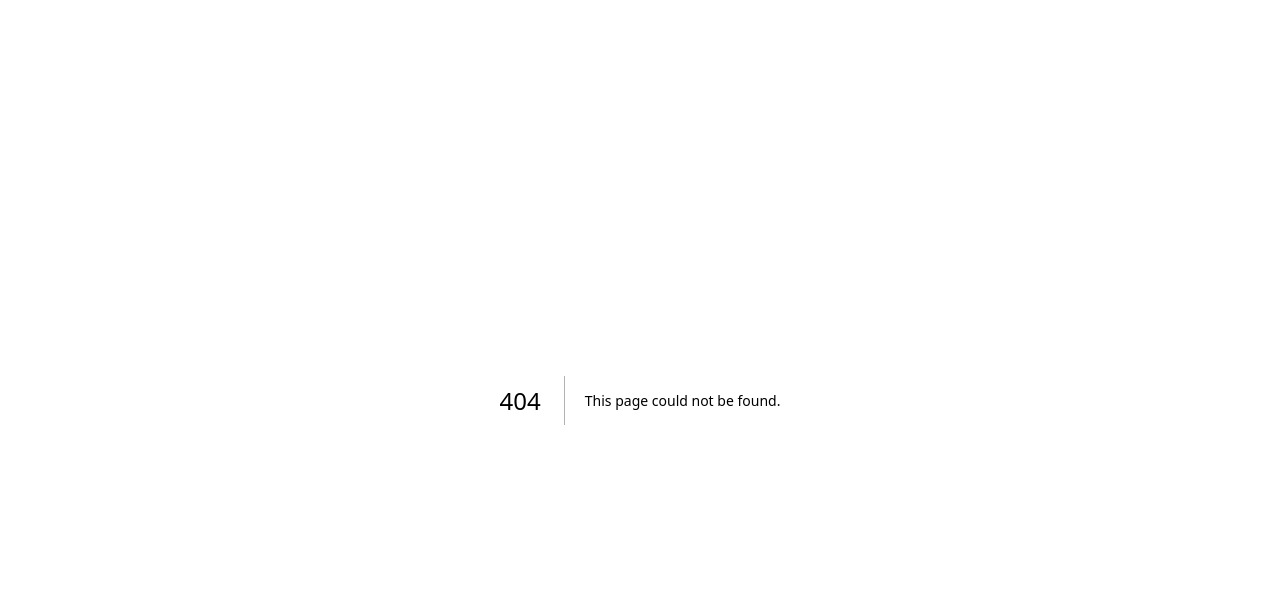
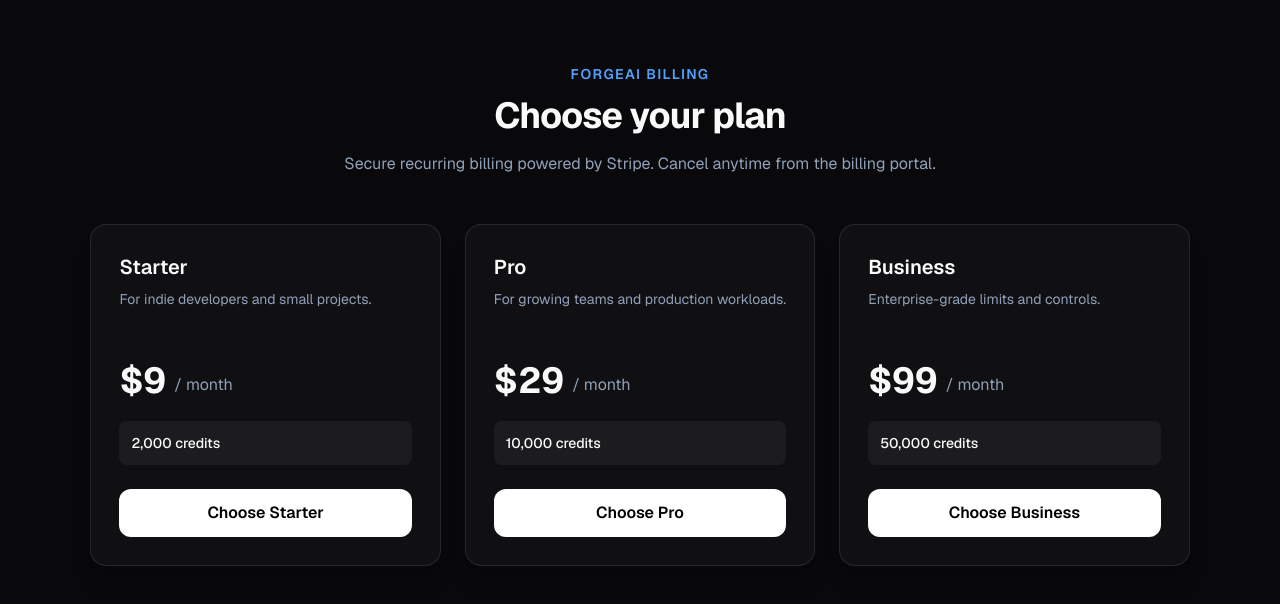
Before and after one commit to amineadd19-a11y/ForgeAI, a Next.js app: page /pricing in a window 1280 px wide. Before the commit this address had no page. Shown: the top 604 px of the page. Built offline with nearby package versions, Linux system fonts and the light colour scheme.

Commit message:
Add ForgeAI Stripe pricing and checkout UI

```diff
--- /dev/null
+++ b/src/app/pricing/page.tsx
@@ -0,0 +1,67 @@
+"use client";
+
+import { useState } from "react";
+
+const plans = [
+  { tier: "STARTER", name: "Starter", price: "$9", credits: "2,000 credits", description: "For indie developers and small projects." },
+  { tier: "PRO", name: "Pro", price: "$29", credits: "10,000 credits", description: "For growing teams and production workloads." },
+  { tier: "BUSINESS", name: "Business", price: "$99", credits: "50,000 credits", description: "Enterprise-grade limits and controls." },
+];
+
+export default function PricingPage() {
+  const [loading, setLoading] = useState<string | null>(null);
+  const [error, setError] = useState<string | null>(null);
+
+  async function checkout(tier: string) {
+    setLoading(tier);
+    setError(null);
+    try {
+      const response = await fetch("/api/stripe/checkout", {
+        method: "POST",
+        headers: { "content-type": "application/json" },
+        body: JSON.stringify({ plan: tier }),
+      });
+      const data = await response.json();
+      if (response.status === 401) {
+        window.location.href = `/login?callbackUrl=${encodeURIComponent(`/pricing?plan=${tier}`)}`;
+        return;
+      }
+      if (!response.ok || !data.url) throw new Error(data.error || "Unable to start checkout");
+      window.location.href = data.url;
+    } catch (err) {
+      setError(err instanceof Error ? err.message : "Unable to start checkout");
+      setLoading(null);
+    }
+  }
+
+  return (
+    <main className="mx-auto max-w-6xl px-6 py-16">
+      <div className="mx-auto max-w-2xl text-center">
+        <p className="text-sm font-semibold uppercase tracking-widest text-blue-400">ForgeAI Billing</p>
+        <h1 className="mt-3 text-4xl font-bold tracking-tight">Choose your plan</h1>
+        <p className="mt-4 text-slate-400">Secure recurring billing powered by Stripe. Cancel anytime from the billing portal.</p>
+      </div>
+
+      {error && <div className="mx-auto mt-8 max-w-2xl rounded-lg border border-red-500/30 bg-red-500/10 p-4 text-sm text-red-300">{error}</div>}
+
+      <div className="mt-12 grid gap-6 md:grid-cols-3">
+        {plans.map((plan) => (
+          <section key={plan.tier} className="rounded-2xl border border-white/10 bg-white/[0.03] p-7 shadow-xl">
+            <h2 className="text-xl font-semibold">{plan.name}</h2>
+            <p className="mt-2 min-h-12 text-sm text-slate-400">{plan.description}</p>
+            <div className="mt-6 flex items-end gap-2"><span className="text-4xl font-bold">{plan.price}</span><span className="pb-1 text-slate-400">/ month</span></div>
+            <div className="mt-5 rounded-lg bg-white/5 p-3 text-sm font-medium">{plan.credits}</div>
+            <button
+              type="button"
+              onClick={() => checkout(plan.tier)}
+              disabled={loading !== null}
+              className="mt-6 w-full rounded-xl bg-white px-4 py-3 font-semibold text-black transition hover:bg-slate-200 disabled:cursor-not-allowed disabled:opacity-50"
+            >
+              {loading === plan.tier ? "Opening Stripe…" : `Choose ${plan.name}`}
+            </button>
+          </section>
+        ))}
+      </div>
+    </main>
+  );
+}
```
